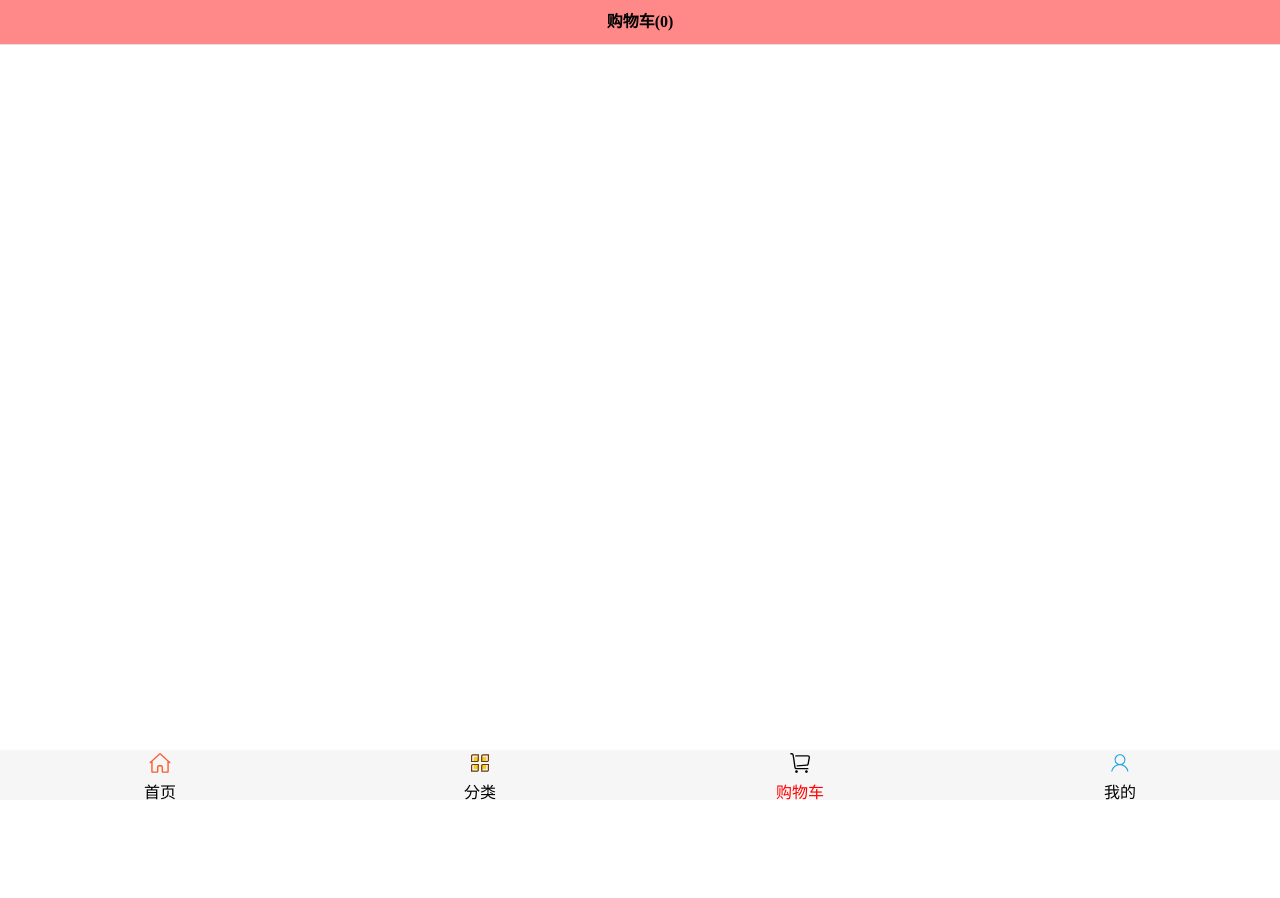
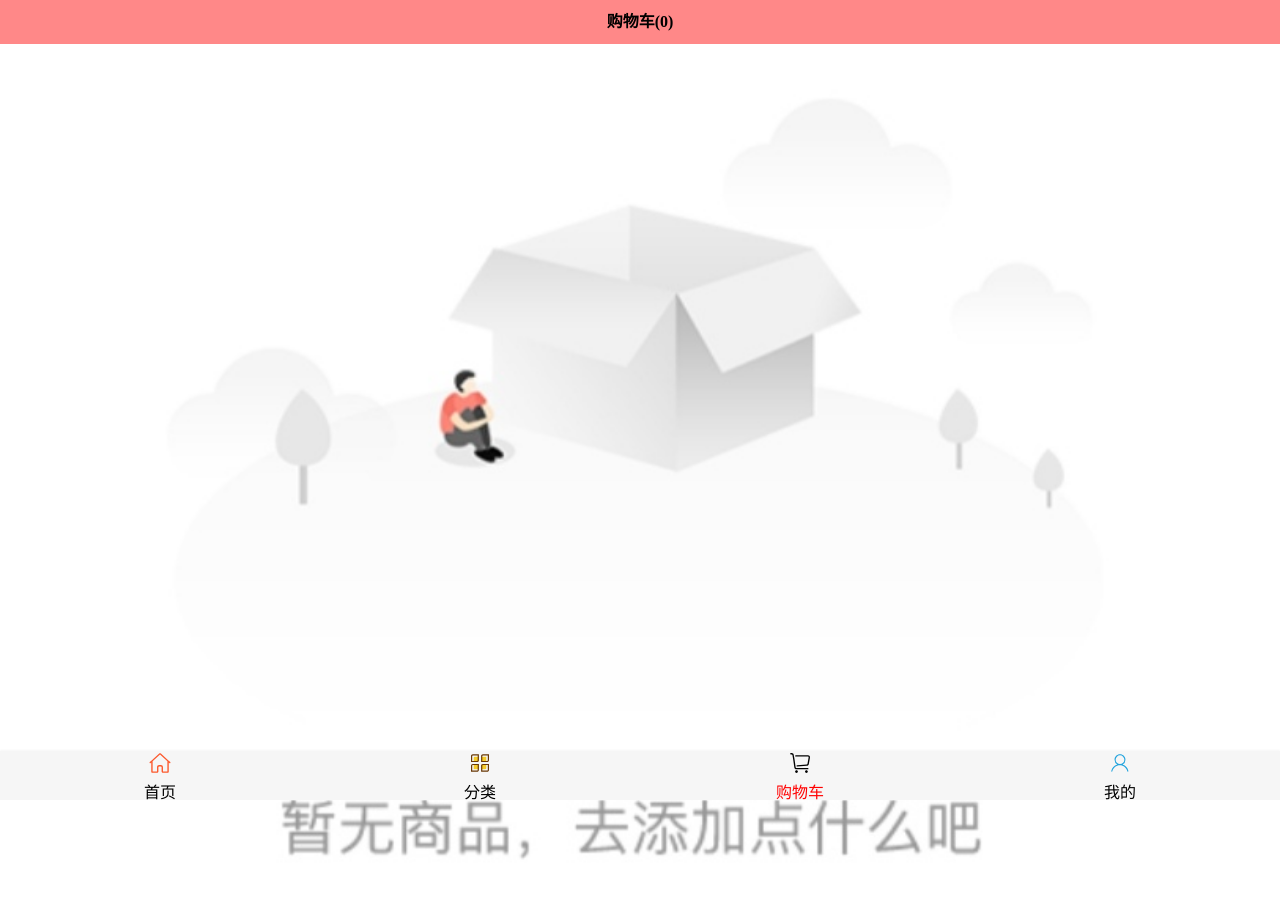
Before and after one commit to quesduky/mall, a Vue app: page /shopcart in a window 1280 px wide. Shown: the top 898 px of the page. Before the commit the page ends 800 px from the top, so only its background shows below. Built offline with nearby package versions, Linux system fonts and the light colour scheme.

Commit message:
添加购物车没有商品显示样式

```diff
--- a/src/pages/shopcart/Shopcart.vue
+++ b/src/pages/shopcart/Shopcart.vue
@@ -3,7 +3,9 @@
 		<nav-bar class="navbar">
 			<div slot="center-bar">购物车({{goodsNum}})</div>
 		</nav-bar>
+		<no-goods v-if="goodsNum == 0"></no-goods>
 		<cart-goods></cart-goods>
+
 	</div>
 </template>
 
@@ -11,6 +13,7 @@
 	import NavBar from '../../components/common/navbar/NavBar.vue'
 
 	import CartGoods from './childComps/CartGoods.vue'
+	import NoGoods from './childComps/NoGoods.vue'
 
 	export default {
 		name: "Shopcart",
@@ -26,7 +29,8 @@
 		},
 		components:{
 			NavBar,
-			CartGoods
+			CartGoods,
+			NoGoods
 		}
 	}
 </script>
--- /dev/null
+++ b/src/pages/shopcart/childComps/NoGoods.vue
@@ -0,0 +1,24 @@
+<template>
+	<!-- 无商品时显示的页面 -->
+	<div class="nogoods">
+		<img src="../../../assets/img/cart/nogoods.jpg" alt="">
+	</div>
+</template>
+
+<script>
+	export default{
+		name: "NoGoods"
+	}
+</script>
+
+<style scoped>
+	.nogoods{
+		width: 100%;
+		height: 100%;
+		margin: 0 auto;
+	}
+	.nogoods img{
+		width: 100%;
+		height: 100%;
+	}
+</style>
```
Also changed, not shown: src/assets/img/cart/nogoods.jpg (added).
